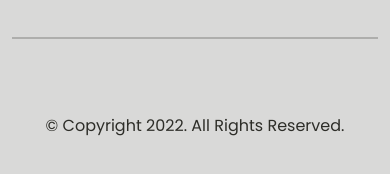
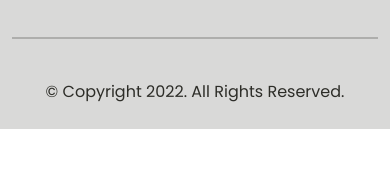
Before and after one commit to bekkbekk/webdev-midterms, a plain HTML site: page index.html in a window 390 px wide. Shown: the part 4772-4946 px from the top of the page. After the commit the page ends 4901 px from the top, so only its background shows below. Drawn offline with nearby package versions, Linux system fonts and the light colour scheme.

Commit message:
copyright positioning

```diff
--- a/index.html
+++ b/index.html
@@ -650,6 +650,17 @@
                 max-width: 70px;
             }
         }
+
+        @media (max-width: 540px) {
+            main #contact {
+                padding-bottom: 0;
+            }
+
+            main #contact .contact-container .copyright {
+                margin: 0;
+                padding: 25px 0;
+            }
+        }
     </style>
 
     <!-- javascript -->
@@ -1065,11 +1076,6 @@
 
     </main>
 
-    <!-- footer -->
-    <footer>
-
-    </footer>
-
     <!-- AOS -->
     <script>
         AOS.init();
```
